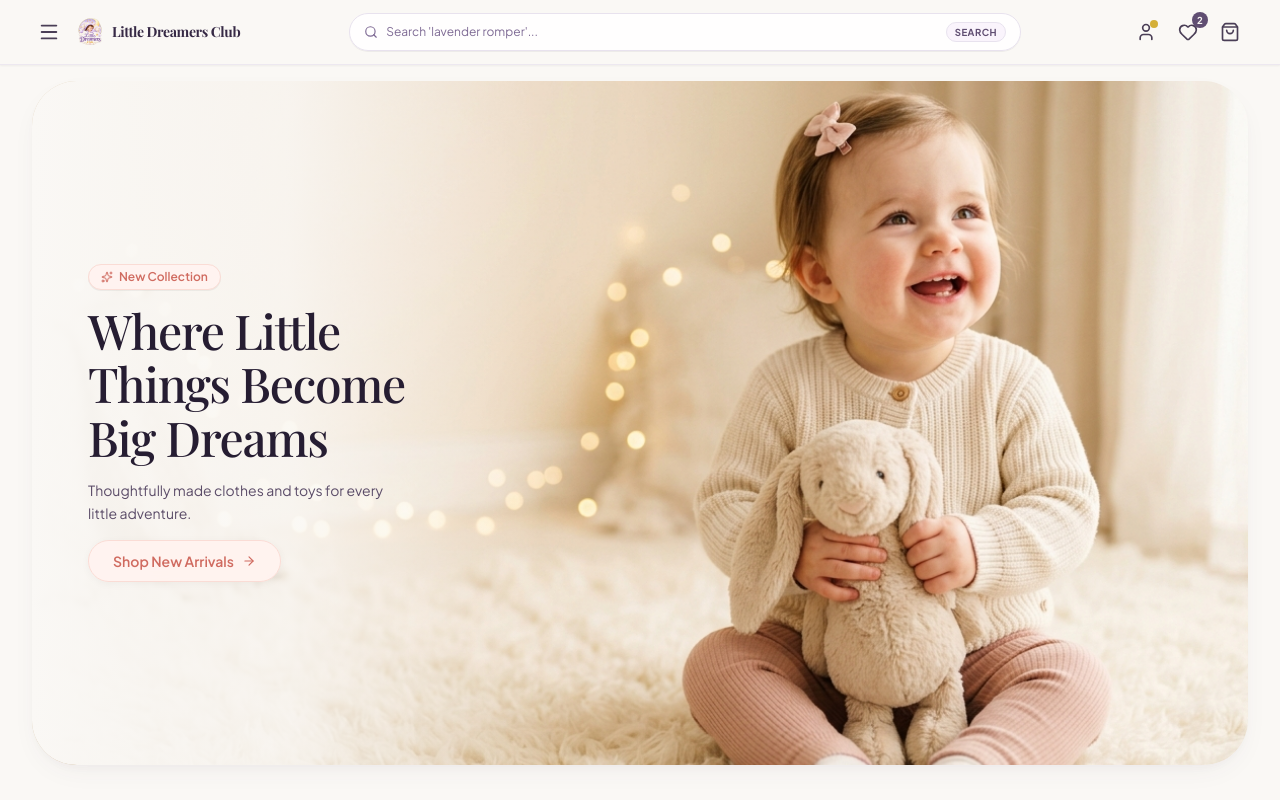
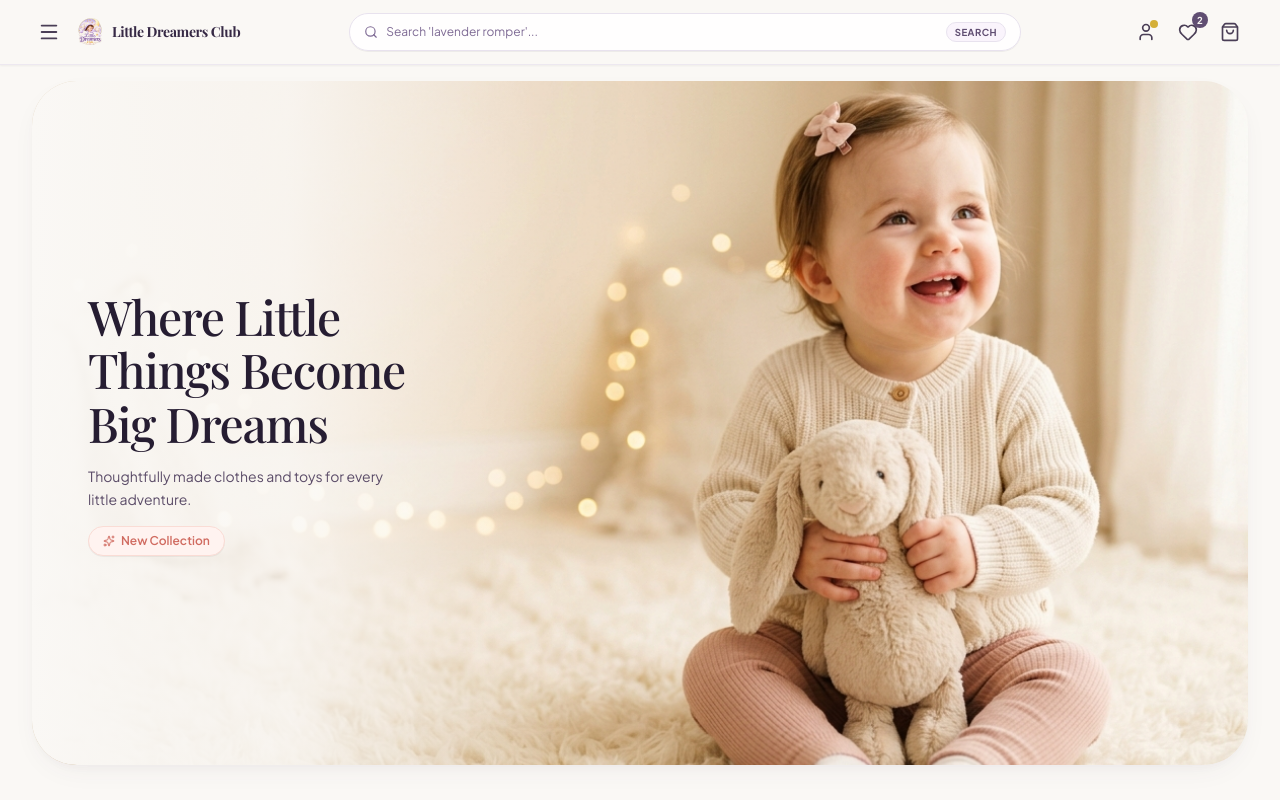
Before and after one commit to NIKITNEUPANE/little-dreamers-club, a Next.js app: page / in a window 1280 px wide. Shown: the top 800 px of the page. Built offline with nearby package versions, Linux system fonts and the light colour scheme; no server answers; the database is empty; a web font is replaced by a local one.

Commit message:
feat: place New Collection pill at bottom of text as interactive action button

```diff
--- a/components/home/HeroSection.tsx
+++ b/components/home/HeroSection.tsx
@@ -79,16 +79,6 @@ export const HeroSection: React.FC<HeroSectionProps> = ({ content }) => {
 
           {/* Left Content Column (Exact spacing matching reference image) */}
           <div className="relative z-10 w-full p-5 sm:p-10 lg:p-14 max-w-[215px] sm:max-w-md lg:max-w-lg flex flex-col justify-center">
-            {/* Top Pill Badge */}
-            <div className="mb-2.5 sm:mb-3.5">
-              <div className="inline-flex items-center gap-1.5 px-3 py-1 rounded-full bg-[#FFF3F0] border border-[#FADCD5] shadow-2xs">
-                <Sparkles className="w-3 h-3 text-[#D06B60]" />
-                <span className="text-[0.68rem] sm:text-xs font-semibold text-[#D06B60]">
-                  New Collection
-                </span>
-              </div>
-            </div>
-
             {/* Main Headline */}
             <h1 className="font-editorial text-2xl sm:text-4xl lg:text-5xl font-medium text-[#261D32] tracking-tight leading-[1.12] mb-2.5 sm:mb-3.5">
               {data.headline.split('\n').map((line, idx) => (
@@ -103,14 +93,17 @@ export const HeroSection: React.FC<HeroSectionProps> = ({ content }) => {
               {data.subheadline}
             </p>
 
-            {/* CTA Button */}
+            {/* Clickable New Collection Button at Bottom of Text with Logo on Left */}
             <div>
               <Link
                 href={data.primary_cta_link}
-                className="inline-flex items-center gap-1.5 sm:gap-2 px-3.5 py-1.5 sm:px-6 sm:py-2.5 rounded-full bg-[#FFF3F0]/95 hover:bg-[#FFEBE5] backdrop-blur-md border border-[#FADCD5] hover:border-[#F6C7BC] text-[#D06B60] text-[0.72rem] sm:text-sm font-semibold shadow-[0_2px_8px_rgba(0,0,0,0.04)] hover:shadow-[0_4px_14px_rgba(0,0,0,0.08)] transition-all hover:scale-[1.03] group"
+                className="inline-flex items-center gap-1.5 px-3 py-1 sm:px-3.5 sm:py-1.5 rounded-full bg-[#FFF3F0] hover:bg-[#FFE8E2] border border-[#FADCD5] shadow-2xs hover:shadow-xs transition-all hover:scale-[1.03] group cursor-pointer"
+                aria-label="Shop New Collection"
               >
-                <span>Shop New Arrivals</span>
-                <ArrowRight className="w-3 h-3 sm:w-3.5 sm:h-3.5 text-[#D06B60] group-hover:translate-x-0.5 transition-transform" />
+                <Sparkles className="w-3 h-3 text-[#D06B60] group-hover:rotate-12 transition-transform shrink-0" />
+                <span className="text-[0.68rem] sm:text-xs font-semibold text-[#D06B60]">
+                  New Collection
+                </span>
               </Link>
             </div>
           </div>
```
